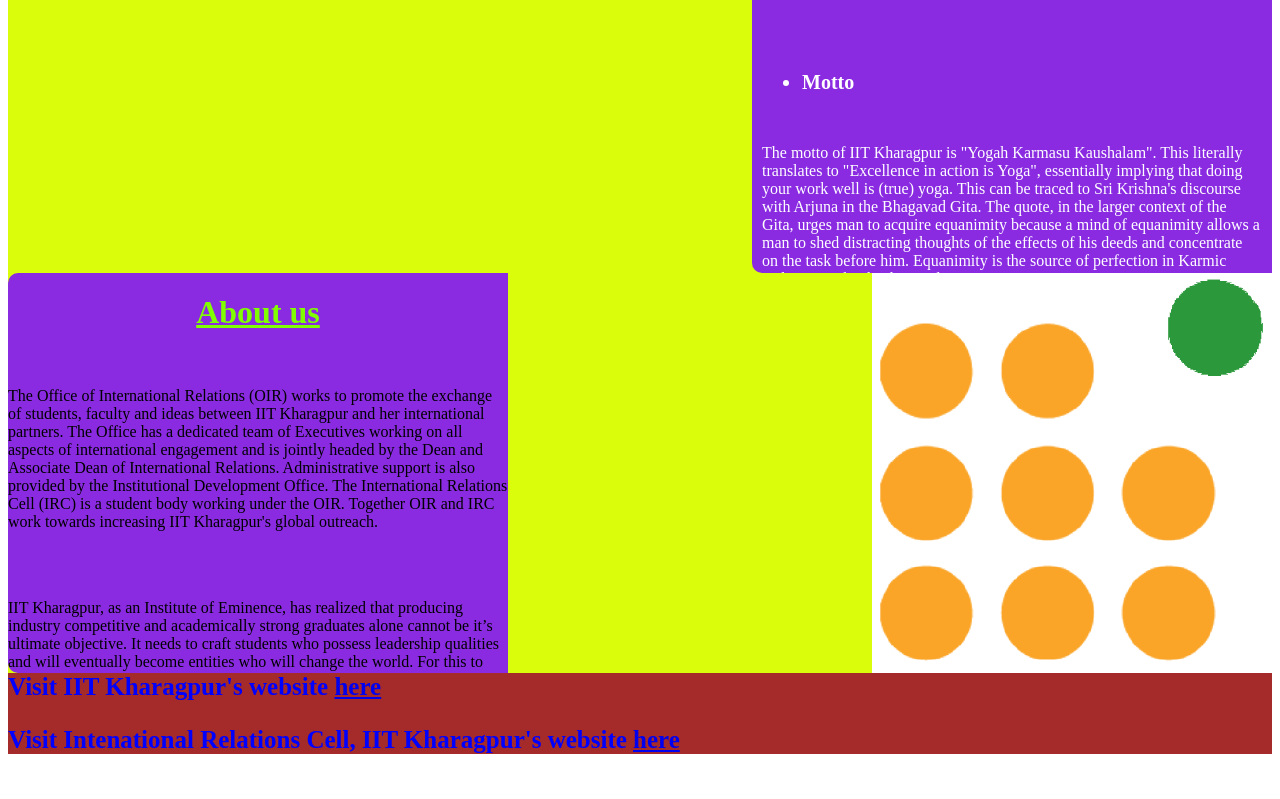
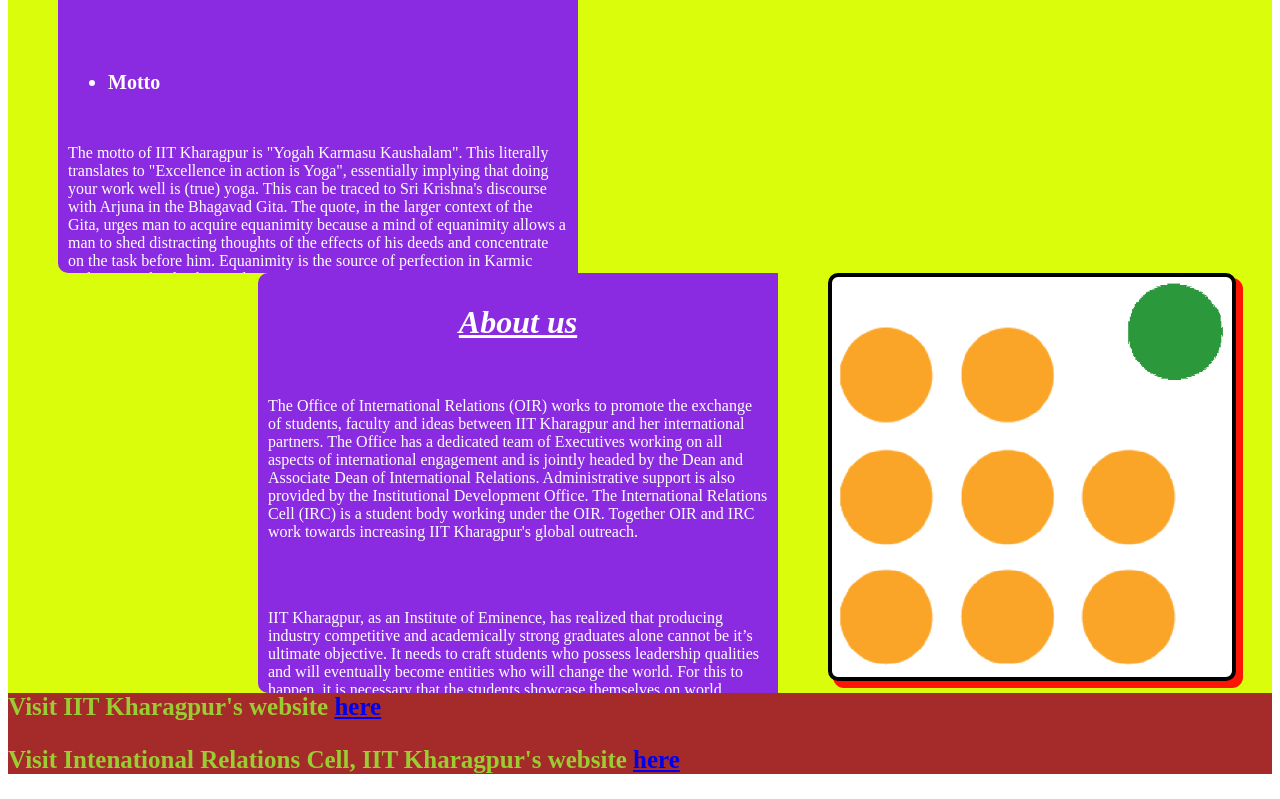
Before and after one commit to ojas23082003/irc-form, a plain HTML site: page index.html in a window 1280 px wide. Shown: the part 2246-3045 px from the top of the page. Drawn offline with Linux system fonts and the light colour scheme.

Commit message:
final task commit

```diff
--- a/index.html
+++ b/index.html
@@ -34,8 +34,8 @@
                 overflow: auto;
                 height: 400px;
                 width: 500px;
-                float: right;
-                margin-left: 10px;
+                float: left;
+                margin-left: 50px;
                 color: white;
                 padding: 10px;
                 border-radius: 10px 0px 0px 10px;
@@ -50,6 +50,13 @@
                 background-color: blue;
             }
 
+            #logo{
+                border: 4px solid black;
+                border-radius: 10px;
+                box-shadow: 6px 6px 0px 1px rgb(255, 21, 4);
+                float: left;
+            }
+
             #box2{
                 width: 500px;
                 height: 400px;
@@ -58,6 +65,10 @@
                 clear: both;
                 float: left;
                 overflow: auto;
+                color: white;
+                margin-left: 250px;
+                margin-right: 50px;
+                padding: 10px;
             }
 
             @media (max-width:450px){
@@ -230,7 +241,7 @@
 
             <div id="about">
                 <h1 style="text-align: center;color: black;"><u>About IIT Kharapur</u></h1>
-                <img src="iitkgp.jpg" style="float: left;width: 950px;height: 400px;border: 4px solid black;border-radius: 10px;box-shadow: -6px 6px 0px 1px rgb(255, 21, 4);">
+                <img src="iitkgp.jpg" style="float: left;width: 710px;height: 400px;margin-left:50px;border: 4px solid black;border-radius: 10px;box-shadow: -6px 6px 0px 1px rgb(255, 21, 4);">
                 <div id="box">
                     <p style="text-align: center;font-size: 40px;"><u><b><i>Dedicated to the service of the Nation</i></b></u></p><br>
                     <ul>
@@ -263,11 +274,11 @@
 
 
                 </div>
-            </div>
+            </div><br><br><br><br><br>
 
             <div>
                 <div id="box2">
-                    <h1 style="text-align: center;"><b><u>About us</u></b></h1><br>
+                    <h1 style="text-align: center;color: white;"><b><u><i>About us</i></u></b></h1><br>
                     <p>
                         The Office of International Relations (OIR) works to promote the exchange of students, faculty and ideas between IIT Kharagpur and her international partners. The Office has a dedicated team of Executives working on all aspects of international engagement and is jointly headed by the Dean and Associate Dean of International Relations. Administrative support is also provided by the Institutional Development Office. The International Relations Cell (IRC) is a student body working under the OIR. Together OIR and IRC work towards increasing IIT Kharagpur's global outreach.
 
@@ -275,14 +286,14 @@
                     <p>IIT Kharagpur, as an Institute of Eminence, has realized that producing industry competitive and academically strong graduates alone cannot be it’s ultimate objective. It needs to craft students who possess leadership qualities and will eventually become entities who will change the world. For this to happen, it is necessary that the students showcase themselves on world platforms and in-turn gain the much-cherished exposure towards new work-cultures by living and working abroad. Foreign Training Program provides a unique opportunity to undergraduate students from IIT Kharagpur to conduct research under the supervision of professors of eminent universities abroad. Through this program we have started formalization of the foreign training application procedure and we aim to streamline and increase the efficiency of the foreign training application procedure in IIT Kharagpur. FTP serves to provide students with cross-cultural exposure and opportunities to expand their horizons through research extensive summers.</p>
 
                 </div>
-                <img src="irclogo.png" style="width:400px; height: 400px;float:right;background-color: white;" >
+                <img id="logo" src="irclogo.png" style="width:400px; height: 400px;background-color: white;" >
             </div>
 
          <br><br><br><br><br><br><br>
 
             <div style="clear: both; background-color: brown;">
-                <p style="color: blue; font-size: 25px;"><b>Visit IIT Kharagpur's website <a href="http://www.iitkgp.ac.in/" target="_blank">here</a></b></p>
-                <p style="color: blue; font-size: 25px;"><b>Visit Intenational Relations Cell, IIT Kharagpur's website <a href="https://international.iitkgp.ac.in/" target="_blank">here</a> </b></p>
+                <p style="color: yellowgreen; font-size: 25px;"><b>Visit IIT Kharagpur's website <a href="http://www.iitkgp.ac.in/" target="_blank">here</a></b></p>
+                <p style="color: yellowgreen; font-size: 25px;"><b>Visit Intenational Relations Cell, IIT Kharagpur's website <a href="https://international.iitkgp.ac.in/" target="_blank">here</a> </b></p>
             </div>
         </div>
 
```
